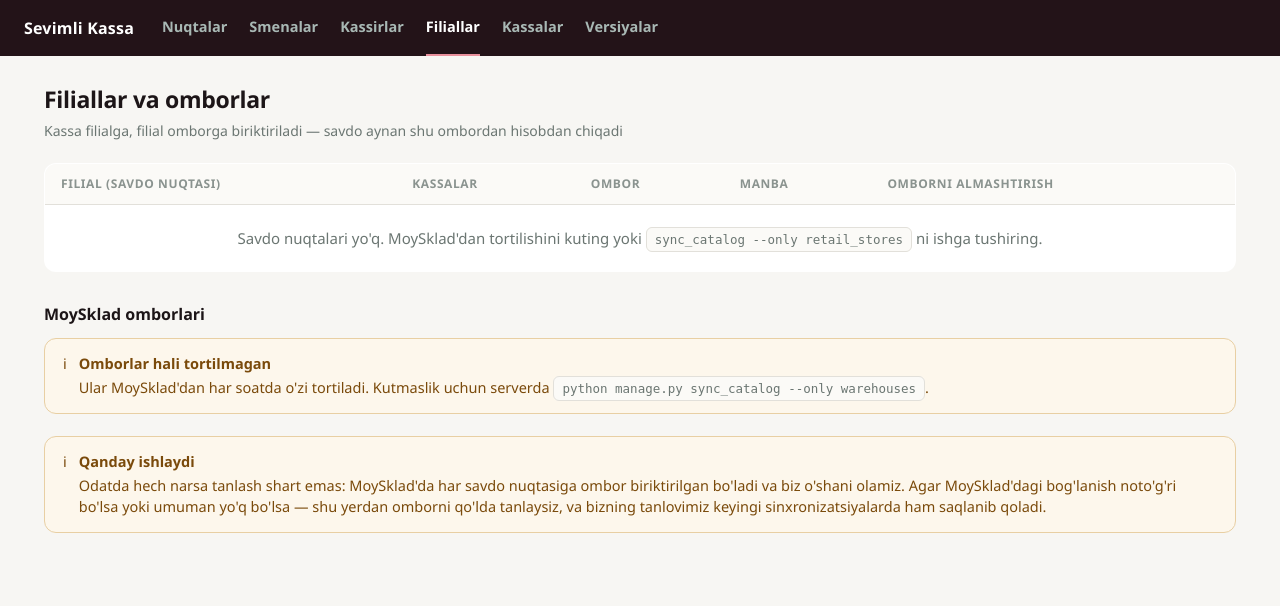
After one commit to 130395mq-dev/sevimli-kassa, a Django app: page /filiallar/ in a window 1280 px wide. The commit adds this page. Shown: the top 606 px of the page. Run offline with Django 5.2, Linux system fonts and the light colour scheme; the visitor is signed in with stand-in values (Sample User, id 1); data that the repository does not hold is empty.

Commit message:
Sevimli Kassa server

```diff
--- a/catalog/management/commands/sync_catalog.py
+++ b/catalog/management/commands/sync_catalog.py
@@ -40,7 +40,7 @@ class Command(BaseCommand):
         parser.add_argument(
             "--only",
             choices=["folders", "products", "customers", "stock", "retail_stores",
-                     "price_types", "reconcile"],
+                     "price_types", "warehouses", "reconcile"],
             help="Faqat bitta turni sinxronlaydi "
                  "(reconcile — MoySklad'da o'chirilgan tovarlarni arxivlaydi)",
         )
@@ -136,6 +136,7 @@ class Command(BaseCommand):
             "retail_stores": lambda: sync.sync_retail_stores(full),
             "stock": sync.sync_stock,
             "price_types": lambda: sync.sync_price_types(full),
+            "warehouses": lambda: sync.sync_warehouses(full),
             "reconcile": sync.reconcile_deleted,
         }[kind]
         return {kind: method()}
@@ -148,6 +149,7 @@ class Command(BaseCommand):
         "retail_stores": "retailstore",
         "stock": "stock",
         "price_types": "pricetype",
+        "warehouses": "store",
         "reconcile": "reconcile",
     }
 
--- a/dashboard/templates/dashboard/base.html
+++ b/dashboard/templates/dashboard/base.html
@@ -147,6 +147,7 @@
     <a href="/" class="{% block nav_points %}{% endblock %}">Nuqtalar</a>
     <a href="/smenalar/" class="{% block nav_shifts %}{% endblock %}">Smenalar</a>
     <a href="/kassirlar/" class="{% block nav_cashiers %}{% endblock %}">Kassirlar</a>
+    <a href="/filiallar/" class="{% block nav_stores %}{% endblock %}">Filiallar</a>
     <a href="/kassalar/" class="{% block nav_registers %}{% endblock %}">Kassalar</a>
     <a href="/versiyalar/" class="{% block nav_releases %}{% endblock %}">Versiyalar</a>
   </nav>
--- a/dashboard/templates/dashboard/registers.html
+++ b/dashboard/templates/dashboard/registers.html
@@ -46,12 +46,14 @@
   <h2>Ro'yxat</h2>
   <table>
     <tr>
-      <th>Nuqta</th><th>Kassa</th><th>Login</th>
+      <th>Nuqta</th><th>Ombor</th><th>Kassa</th><th>Login</th>
       <th>Versiya</th><th>Oxirgi aloqa</th><th></th>
     </tr>
     {% for r in rows %}
       <tr>
         <td>{{ r.store.name }}</td>
+        <td>{% if r.warehouse_name %}<span class="sec">{{ r.warehouse_name }}</span>
+            {% else %}<span class="badge err">tanlanmagan</span>{% endif %}</td>
         <td>{{ r.name }}</td>
         <td class="num">{{ r.login|default:"—" }}</td>
         <td><span class="badge {{ r.version_state }}">{{ r.app_version|default:"—" }}</span></td>
@@ -74,7 +76,7 @@
         </td>
       </tr>
     {% empty %}
-      <tr><td colspan="6" class="empty">Kassa qo'shilmagan.</td></tr>
+      <tr><td colspan="7" class="empty">Kassa qo'shilmagan.</td></tr>
     {% endfor %}
   </table>
 
--- /dev/null
+++ b/dashboard/templates/dashboard/stores.html
@@ -0,0 +1,110 @@
+{% extends "dashboard/base.html" %}
+
+{% block title %}Filiallar — Sevimli Kassa{% endblock %}
+{% block nav_stores %}on{% endblock %}
+
+{% block body %}
+  <h1>Filiallar va omborlar</h1>
+  <div class="sub">
+    Kassa filialga, filial omborga biriktiriladi — savdo aynan shu ombordan hisobdan chiqadi
+  </div>
+
+  {% if messages %}
+    {% for m in messages %}
+      <div class="alert {% if m.tags == 'error' %}err{% else %}ok{% endif %}">
+        <span>{% if m.tags == 'error' %}✕{% else %}✓{% endif %}</span>
+        <div>{{ m }}</div>
+      </div>
+    {% endfor %}
+  {% endif %}
+
+  {% if missing %}
+    <div class="alert err">
+      <span>✕</span>
+      <div>
+        <b>{{ missing|length }} ta filialda ombor tanlanmagan</b>
+        Bu filiallardagi kassalarda smena ochilmaydi va savdo MoySklad'ga yozilmaydi.
+        Quyidagi jadvaldan omborni tanlang.
+      </div>
+    </div>
+  {% endif %}
+
+  <table>
+    <tr>
+      <th>Filial (savdo nuqtasi)</th>
+      <th>Kassalar</th>
+      <th>Ombor</th>
+      <th>Manba</th>
+      <th>Omborni almashtirish</th>
+    </tr>
+    {% for r in rows %}
+      <tr>
+        <td><b>{{ r.name }}</b></td>
+        <td class="num">{{ r.register_count }}</td>
+        <td>
+          {% if r.wh %}<span class="badge ok">{{ r.wh.name }}</span>
+          {% elif r.wh_id %}<span class="badge warn">MoySklad'dan topilmadi</span>
+          {% else %}<span class="badge err">tanlanmagan</span>{% endif %}
+        </td>
+        <td class="sec">
+          {% if r.wh_manual %}qo'lda tanlangan
+          {% elif r.wh_id %}MoySklad savdo nuqtasidan
+          {% else %}—{% endif %}
+        </td>
+        <td>
+          <form method="post" class="inline">
+            {% csrf_token %}
+            <input type="hidden" name="id" value="{{ r.pk }}">
+            <select name="warehouse">
+              <option value="">MoySklad savdo nuqtasidan</option>
+              {% for w in warehouses %}
+                <option value="{{ w.ms_id }}"
+                  {% if r.wh_manual and r.wh_id == w.ms_id|stringformat:"s" %}selected{% endif %}>
+                  {{ w.name }}
+                </option>
+              {% endfor %}
+            </select>
+            <button type="submit" class="small">Saqlash</button>
+          </form>
+        </td>
+      </tr>
+    {% empty %}
+      <tr>
+        <td colspan="5" class="empty">
+          Savdo nuqtalari yo'q. MoySklad'dan tortilishini kuting yoki
+          <code class="token">sync_catalog --only retail_stores</code> ni ishga tushiring.
+        </td>
+      </tr>
+    {% endfor %}
+  </table>
+
+  <h2>MoySklad omborlari</h2>
+  {% if warehouses %}
+    <table>
+      <tr><th>Ombor</th><th>To'liq yo'l</th></tr>
+      {% for w in warehouses %}
+        <tr><td>{{ w.name }}</td><td class="sec">{{ w.path_name|default:"—" }}</td></tr>
+      {% endfor %}
+    </table>
+  {% else %}
+    <div class="alert warn">
+      <span>i</span>
+      <div>
+        <b>Omborlar hali tortilmagan</b>
+        Ular MoySklad'dan har soatda o'zi tortiladi. Kutmaslik uchun serverda
+        <code class="token">python manage.py sync_catalog --only warehouses</code>.
+      </div>
+    </div>
+  {% endif %}
+
+  <div class="alert warn" style="margin-top: 22px;">
+    <span>i</span>
+    <div>
+      <b>Qanday ishlaydi</b>
+      Odatda hech narsa tanlash shart emas: MoySklad'da har savdo nuqtasiga ombor
+      biriktirilgan bo'ladi va biz o'shani olamiz. Agar MoySklad'dagi bog'lanish
+      noto'g'ri bo'lsa yoki umuman yo'q bo'lsa — shu yerdan omborni qo'lda tanlaysiz,
+      va bizning tanlovimiz keyingi sinxronizatsiyalarda ham saqlanib qoladi.
+    </div>
+  </div>
+{% endblock %}
--- a/dashboard/urls.py
+++ b/dashboard/urls.py
@@ -11,6 +11,7 @@ urlpatterns = [
     path("kassirlar/", views.cashiers, name="cashiers"),
     path("kassalar/", views.registers, name="registers"),
     path("kassa/<int:pk>/sozlash/", views.register_edit, name="register-edit"),
+    path("filiallar/", views.stores, name="stores"),
     path("versiyalar/", views.releases, name="releases"),
     path("health/", views.health, name="health"),
 ]
--- a/dashboard/views.py
+++ b/dashboard/views.py
@@ -313,6 +313,7 @@ def registers(request):
     latest = KassaRelease.latest()
     rows = list(Register.objects.select_related("store"))
     for r in rows:
+        r.warehouse_name = r.store.warehouse_name
         # Panelda: yashil — eng yangi, sariq — eskirgan, kulrang — noma'lum
         if not r.app_version:
             r.version_state = "off"
@@ -325,6 +326,62 @@ def registers(request):
         "rows": rows,
         "stores": RetailStore.objects.filter(active=True),
         "latest": latest,
+    })
+
+
+@login_required
+def stores(request):
+    """Filiallar — har savdo nuqtasi qaysi ombordan sotadi.
+
+    Kassa filialga biriktirilgan, filial esa omborga. Chek MoySklad'ga
+    yozilganda tovar aynan shu ombordan chiqadi va kassadagi qoldiq ham
+    shuniki. MoySklad'da savdo nuqtasiga ombor biriktirilgan bo'ladi —
+    biz uni o'qiymiz; noto'g'ri bo'lsa shu yerdan boshqasini tanlash
+    mumkin (bizning tanlovimiz sinxronizatsiyada ustun turadi).
+    """
+    from catalog.models import RetailStore, Warehouse
+
+    if request.method == "POST":
+        store = RetailStore.objects.filter(pk=request.POST.get("id")).first()
+        if not store:
+            messages.error(request, "Filial topilmadi")
+        else:
+            raw = (request.POST.get("warehouse") or "").strip()
+            if not raw:
+                store.manual_warehouse_ms_id = None
+                store.save(update_fields=["manual_warehouse_ms_id"])
+                messages.success(
+                    request,
+                    f"{store.name}: ombor MoySklad'dagi savdo nuqtasidan olinadi"
+                    + (f" ({store.warehouse_name})" if store.warehouse_ms_id else ""),
+                )
+            elif Warehouse.objects.filter(ms_id=raw).exists():
+                store.manual_warehouse_ms_id = raw
+                store.save(update_fields=["manual_warehouse_ms_id"])
+                messages.success(request, f"{store.name}: ombor — {store.warehouse_name}")
+            else:
+                messages.error(request, "Bunday ombor yo'q")
+        return redirect("dashboard:stores")
+
+    rows = list(
+        RetailStore.objects.filter(active=True).prefetch_related("registers")
+    )
+    warehouses = list(Warehouse.objects.filter(archived=False))
+    by_id = {str(w.ms_id): w for w in warehouses}
+
+    for r in rows:
+        ms_id = str(r.warehouse_ms_id) if r.warehouse_ms_id else ""
+        r.wh = by_id.get(ms_id)
+        r.wh_manual = bool(r.manual_warehouse_ms_id)
+        r.wh_id = ms_id
+        r.register_count = r.registers.count()
+
+    missing = [r for r in rows if not r.wh]
+
+    return render(request, "dashboard/stores.html", {
+        "rows": rows,
+        "warehouses": warehouses,
+        "missing": missing,
     })
 
 
```
Also changed, not shown: api/tests.py (+31 -0 lines), api/views.py (+10 -1 lines), catalog/models.py (+49 -0 lines), catalog/sync.py (+23 -0 lines), catalog/tests.py (+71 -0 lines), sales/writer.py (+8 -2 lines), catalog/migrations/0004_warehouses.py (added).
